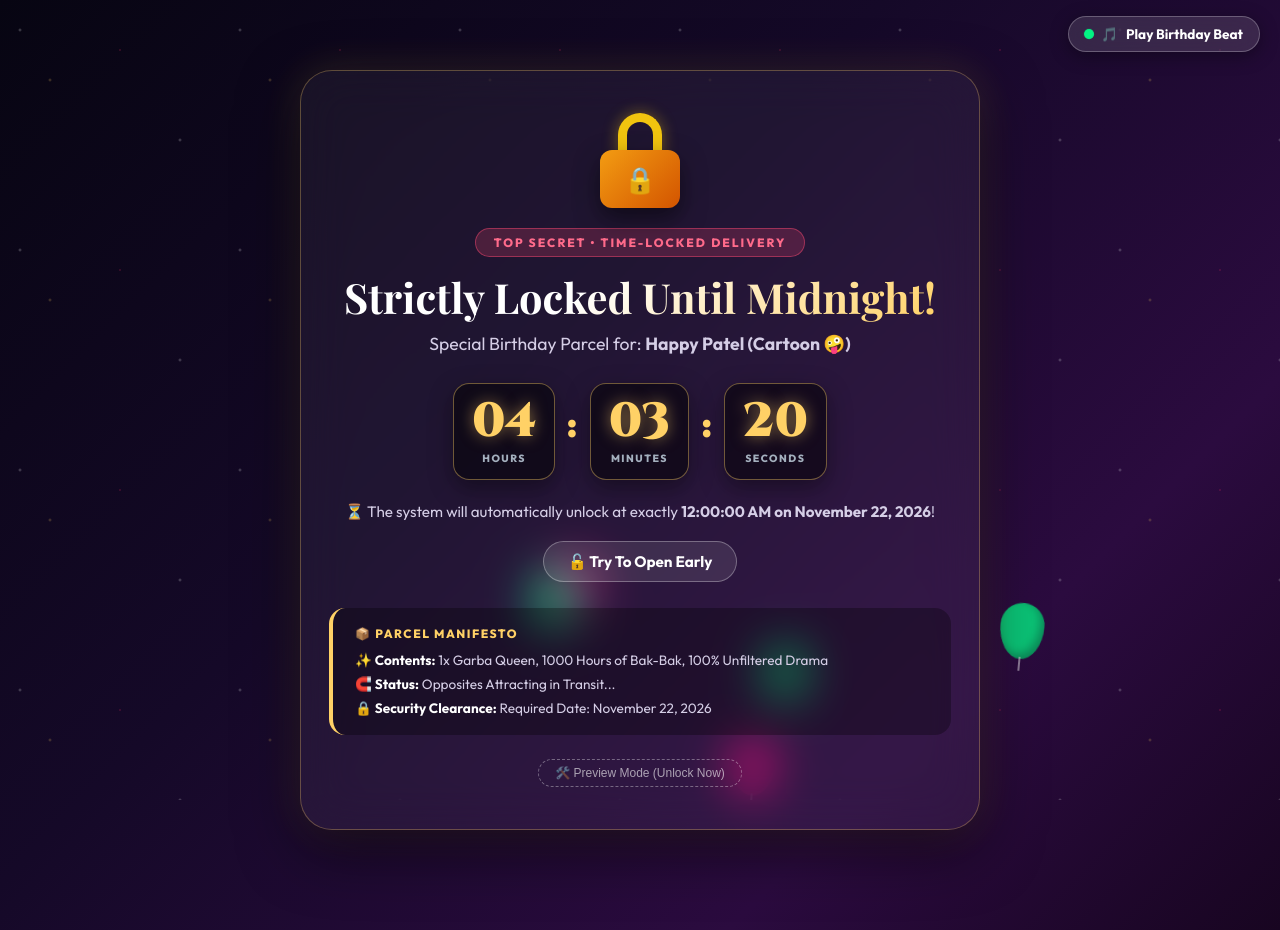
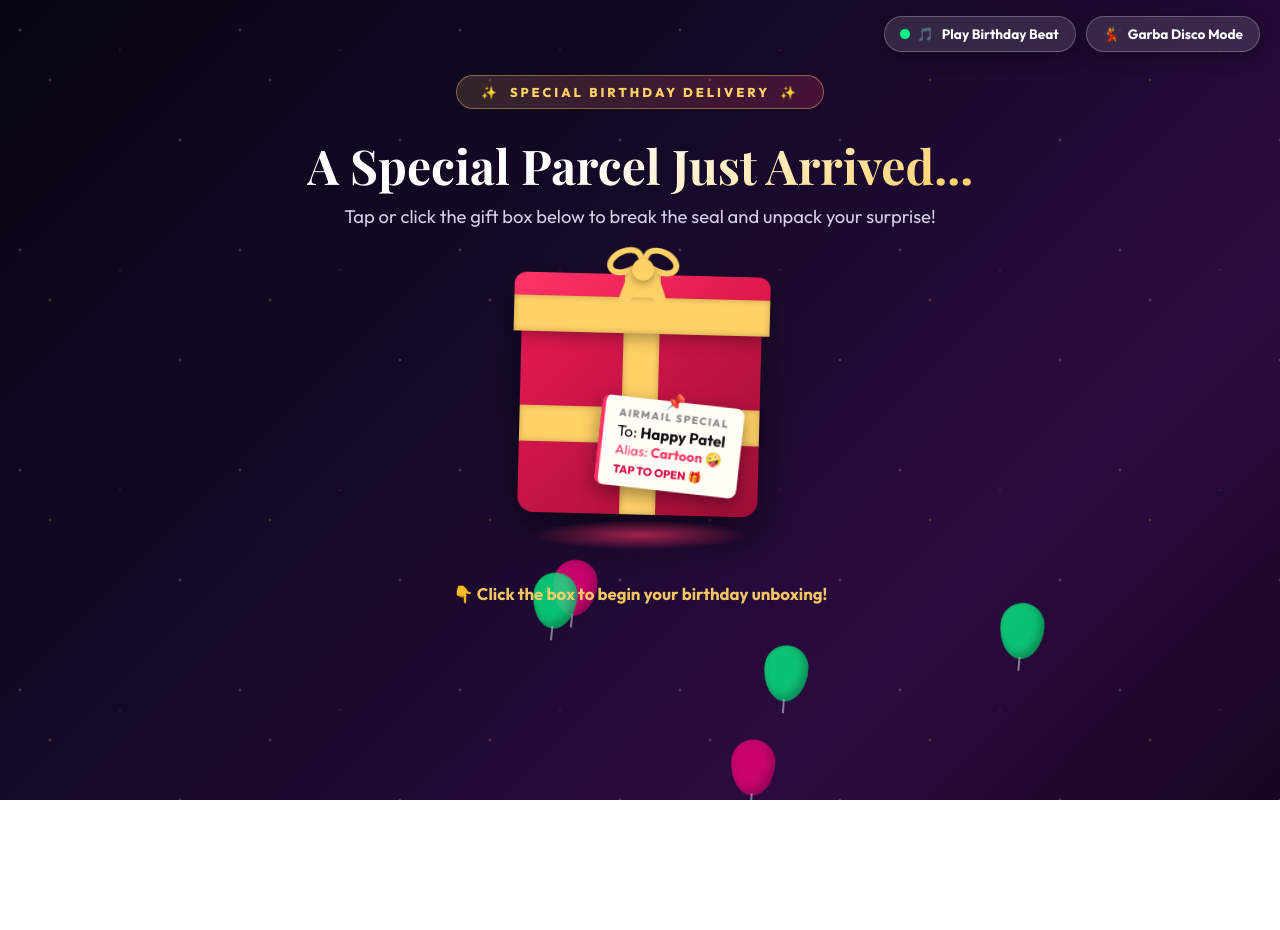
Before and after one commit to Yagnikindus2305/happy-birthday-happy, a plain HTML site: page index.html in a window 1280 px wide. After the commit the page ends 800 px from the top, so only its background shows below. Drawn offline with nearby package versions, Linux system fonts and the light colour scheme; a web font is replaced by a local one.

Commit message:
Unlock full experience directly for review

```diff
--- a/index.html
+++ b/index.html
@@ -28,13 +28,13 @@
       <span class="icon">🎵</span>
       <span class="label">Play Birthday Beat</span>
     </div>
-    <div class="audio-pill hidden" id="garbaModeBtn" role="button" tabindex="0">
+    <div class="audio-pill" id="garbaModeBtn" role="button" tabindex="0">
       <span class="icon">💃</span>
       <span class="label">Garba Disco Mode</span>
     </div>
     <div class="audio-pill hidden" id="resetBtn" role="button" tabindex="0">
       <span class="icon">🔄</span>
-      <span class="label">Replay Unboxing</span>
+      <span class="label">Pack Up & Replay</span>
     </div>
   </header>
 
@@ -51,81 +51,17 @@
   <main class="viewport-wrap">
 
     <!-- ==============================================
-         STAGE 0: THE TIME-LOCK VAULT (UNTIL NOV 22, 2026, 00:00:00)
+         STAGE 1: THE UNBOXING MYSTERY PARCEL (Active by default!)
     =============================================== -->
-    <section class="vault-stage" id="vaultStage">
-      <div class="vault-container">
-
-        <div class="lock-shield" id="lockShield" role="button" tabindex="0" title="Click to test lock!">
-          <div class="lock-shackle" id="lockShackle"></div>
-          <div class="lock-body">
-            <span class="lock-keyhole">🔒</span>
-          </div>
-          <div class="lock-glow"></div>
-        </div>
-
-        <div class="vault-tag">TOP SECRET • TIME-LOCKED DELIVERY</div>
-        <h1 class="vault-title">Strictly Locked Until Midnight!</h1>
-        <p class="vault-recipient">Special Birthday Parcel for: <strong>Happy Patel (Cartoon 🤪)</strong></p>
-
-        <!-- LIVE COUNTDOWN DISPLAY -->
-        <div class="countdown-grid" id="countdownGrid">
-          <div class="time-card">
-            <span class="time-digit" id="cdHours">00</span>
-            <span class="time-label">HOURS</span>
-          </div>
-          <div class="time-colon">:</div>
-          <div class="time-card">
-            <span class="time-digit" id="cdMinutes">00</span>
-            <span class="time-label">MINUTES</span>
-          </div>
-          <div class="time-colon">:</div>
-          <div class="time-card">
-            <span class="time-digit" id="cdSeconds">00</span>
-            <span class="time-label">SECONDS</span>
-          </div>
-        </div>
-
-        <p class="vault-note">
-          ⏳ The system will automatically unlock at exactly <strong>12:00:00 AM on November 22, 2026</strong>!
-        </p>
-
-        <div class="vault-actions">
-          <button class="vault-try-btn" id="tryUnlockBtn">🔓 Try To Open Early</button>
-          <div class="lock-alert hidden" id="lockAlert">
-            🚨 <strong>Access Denied!</strong> Nice try, Cartoon! No peeking before midnight! 🤪
-          </div>
-        </div>
-
-        <div class="manifesto-card">
-          <div class="manifesto-header">📦 PARCEL MANIFESTO</div>
-          <ul>
-            <li>✨ <strong>Contents:</strong> 1x Garba Queen, 1000 Hours of Bak-Bak, 100% Unfiltered Drama</li>
-            <li>🧲 <strong>Status:</strong> Opposites Attracting in Transit...</li>
-            <li>🔒 <strong>Security Clearance:</strong> Required Date: November 22, 2026</li>
-          </ul>
-        </div>
-
-        <!-- Secret preview bypass button for testing -->
-        <button class="preview-bypass-btn" id="previewBypassBtn" title="Test unlocked website now">
-          🛠️ Preview Mode (Unlock Now)
-        </button>
-
-      </div>
-    </section>
-
-    <!-- ==============================================
-         STAGE 1: THE UNBOXING MYSTERY PARCEL
-    =============================================== -->
-    <section class="box-stage hidden" id="boxStage">
+    <section class="box-stage" id="boxStage">
       <div class="cosmic-badge">
         <span class="sparkle">✨</span>
-        <span>MIDNIGHT SPECIAL DELIVERY</span>
+        <span>SPECIAL BIRTHDAY DELIVERY</span>
         <span class="sparkle">✨</span>
       </div>
 
-      <h2 class="sub-headline">The Vault is Open! You've Got a Parcel...</h2>
-      <p class="unbox-prompt">Tap or click the gift box to break the seal and unpack your surprise!</p>
+      <h2 class="sub-headline">A Special Parcel Just Arrived...</h2>
+      <p class="unbox-prompt">Tap or click the gift box below to break the seal and unpack your surprise!</p>
 
       <div class="gift-box-wrapper" id="giftBoxContainer" role="button" tabindex="0" aria-label="Open gift box">
         <div class="gift-box" id="giftBox">
@@ -173,7 +109,7 @@
 
       <!-- GIGANTIC CINEMATIC HEADLINE -->
       <div class="hero-block">
-        <div class="hero-tag">IT IS OFFICIALLY NOVEMBER 22, 2026 🎉</div>
+        <div class="hero-tag">CELEBRATING THE ONE & ONLY QUEEN 🎉</div>
         <h1 class="mega-title">
           <span>HAPPYY</span>
           <span class="highlight">BIRTHDAY</span>
@@ -336,7 +272,6 @@
         </p>
 
         <div class="video-container confidential-border">
-          <!-- strictly muted video as explicitly requested! -->
           <video
             src="assets/our bak bak.mp4"
             muted
--- a/script.js
+++ b/script.js
@@ -1,91 +1,10 @@
 // ==========================================
-// 1. TIME LOCK CONTROLLER (NOVEMBER 22, 2026, 00:00:00 IST)
+// 1. STAGES & NAVIGATION
 // ==========================================
-// Set target to November 22, 2026 00:00:00 in India Standard Time (+05:30)
-const TARGET_TIME = new Date('2026-11-22T00:00:00+05:30').getTime();
-
-const vaultStage = document.getElementById('vaultStage');
 const boxStage = document.getElementById('boxStage');
 const celebrationStage = document.getElementById('celebrationStage');
-const cdHours = document.getElementById('cdHours');
-const cdMinutes = document.getElementById('cdMinutes');
-const cdSeconds = document.getElementById('cdSeconds');
-const tryUnlockBtn = document.getElementById('tryUnlockBtn');
-const lockShield = document.getElementById('lockShield');
-const lockAlert = document.getElementById('lockAlert');
-const previewBypassBtn = document.getElementById('previewBypassBtn');
 const garbaModeBtn = document.getElementById('garbaModeBtn');
 const resetBtn = document.getElementById('resetBtn');
-
-let isUnlocked = false;
-
-function updateCountdown() {
-  const now = new Date().getTime();
-  const diff = TARGET_TIME - now;
-
-  // Check URL query for preview bypass
-  const urlParams = new URLSearchParams(window.location.search);
-  const previewParam = urlParams.get('preview') === 'true';
-
-  if (diff <= 0 || previewParam) {
-    if (!isUnlocked) {
-      triggerMidnightUnlock();
-    }
-    return;
-  }
-
-  // Calculate time components
-  const hours = Math.floor(diff / (1000 * 60 * 60));
-  const minutes = Math.floor((diff % (1000 * 60 * 60)) / (1000 * 60));
-  const seconds = Math.floor((diff % (1000 * 60)) / 1000);
-
-  cdHours.textContent = String(hours).padStart(2, '0');
-  cdMinutes.textContent = String(minutes).padStart(2, '0');
-  cdSeconds.textContent = String(seconds).padStart(2, '0');
-}
-
-function triggerMidnightUnlock() {
-  isUnlocked = true;
-  vaultStage.classList.add('hidden');
-  boxStage.classList.remove('hidden');
-  garbaModeBtn.classList.remove('hidden');
-
-  sound.playFanfare();
-
-  if (window.confetti) {
-    confetti({ particleCount: 100, spread: 80, origin: { y: 0.5 } });
-  }
-}
-
-// Check timer every second
-const countdownTimer = setInterval(updateCountdown, 1000);
-updateCountdown();
-
-// Try to open early behavior
-const denyMessages = [
-  "🚨 Nice try, Cartoon! No peeking before midnight! 🤪",
-  "🔒 Security Alarm: Cartoon detected attempting early breach! 🚔",
-  "⏳ Patience, Garba Queen! Good things come at 12:00 sharp! 💃",
-  "🙅 Access strictly denied until Nov 22! Go watch cartoons till then! 😂"
-];
-let denyIdx = 0;
-
-tryUnlockBtn.addEventListener('click', () => {
-  lockShield.classList.add('shaking');
-  sound.playTone(220, 'sawtooth', 0.25, 0.2);
-
-  lockAlert.innerHTML = denyMessages[denyIdx % denyMessages.length];
-  lockAlert.classList.remove('hidden');
-  denyIdx++;
-
-  setTimeout(() => lockShield.classList.remove('shaking'), 450);
-});
-
-// Secret bypass for testing
-previewBypassBtn.addEventListener('click', () => {
-  triggerMidnightUnlock();
-});
-
 
 // ==========================================
 // 2. WEB AUDIO API SYNTHESIZER
@@ -218,6 +137,7 @@ function openMysteryBox() {
     boxStage.classList.add('hidden');
     celebrationStage.classList.remove('hidden');
     resetBtn.classList.remove('hidden');
+    garbaModeBtn.classList.remove('hidden');
     window.scrollTo({ top: 0, behavior: 'smooth' });
     initScratchCard();
   }, 850);
```
